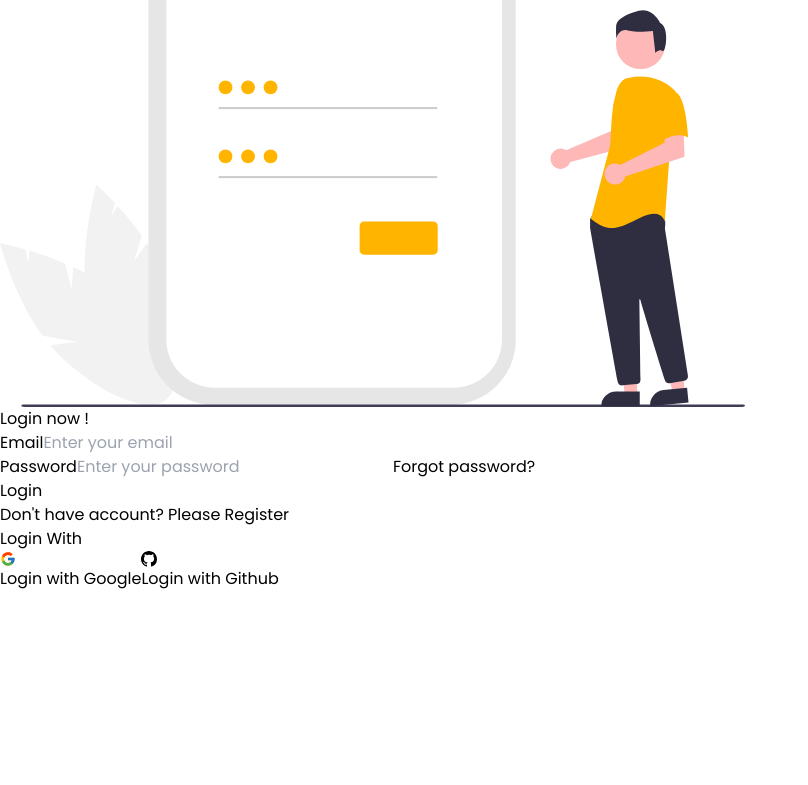
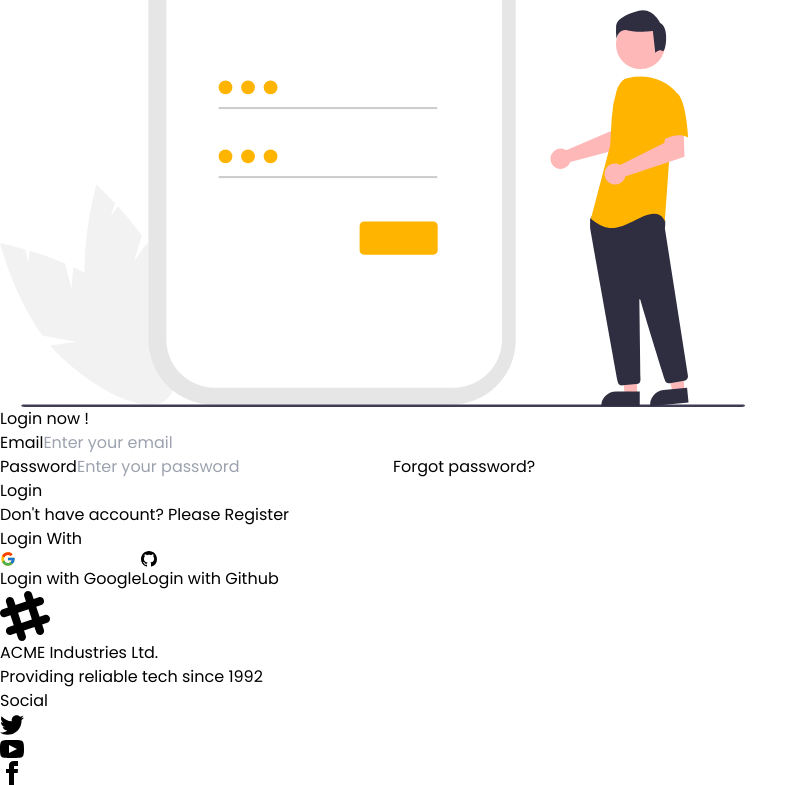
Before and after one commit to syedashiqbd/brand-car-shop-client, a React (Vite) app: page /login in a window 1280 px wide. Shown: the part 1812-2597 px from the top of the page, without its empty margins (0-808 px from the left). Before the commit the page ends 2403 px from the top, so only its background shows below. Built offline with nearby package versions, Linux system fonts and the light colour scheme; no server answers.

Commit message:
footer and extra 2 section added

```diff
--- a/src/pages/AddProduct.jsx
+++ b/src/pages/AddProduct.jsx
@@ -37,8 +37,9 @@ const AddProduct = () => {
   };
 
   return (
+    <div>
+        <Navbar></Navbar>
       <div className="lg:w-[1152px] w-[400px] mx-auto">
-      <Navbar></Navbar>
         <div className=" lg:py-16 lg:px-28 py-6 px-10 text-center ">
           <h1 className="divider my-10 text-gray-700 text-4xl font-semibold">
             Add Product
@@ -138,6 +139,7 @@ const AddProduct = () => {
           </form>
         </div>
       </div>
+    </div>
   );
 };
 
--- /dev/null
+++ b/src/pages/Footer.jsx
@@ -0,0 +1,66 @@
+const Footer = () => {
+  return (
+    <footer className=" bg-[#FACC15]  mt-10">
+      <div className="flex justify-between items-center p-10 lg:w-[1152px] w-[400px] mx-auto">
+        <aside>
+          <svg
+            width="50"
+            height="50"
+            viewBox="0 0 24 24"
+            xmlns="http://www.w3.org/2000/svg"
+            fillRule="evenodd"
+            clipRule="evenodd"
+            className="fill-current"
+          >
+            <path d="M22.672 15.226l-2.432.811.841 2.515c.33 1.019-.209 2.127-1.23 2.456-1.15.325-2.148-.321-2.463-1.226l-.84-2.518-5.013 1.677.84 2.517c.391 1.203-.434 2.542-1.831 2.542-.88 0-1.601-.564-1.86-1.314l-.842-2.516-2.431.809c-1.135.328-2.145-.317-2.463-1.229-.329-1.018.211-2.127 1.231-2.456l2.432-.809-1.621-4.823-2.432.808c-1.355.384-2.558-.59-2.558-1.839 0-.817.509-1.582 1.327-1.846l2.433-.809-.842-2.515c-.33-1.02.211-2.129 1.232-2.458 1.02-.329 2.13.209 2.461 1.229l.842 2.515 5.011-1.677-.839-2.517c-.403-1.238.484-2.553 1.843-2.553.819 0 1.585.509 1.85 1.326l.841 2.517 2.431-.81c1.02-.33 2.131.211 2.461 1.229.332 1.018-.21 2.126-1.23 2.456l-2.433.809 1.622 4.823 2.433-.809c1.242-.401 2.557.484 2.557 1.838 0 .819-.51 1.583-1.328 1.847m-8.992-6.428l-5.01 1.675 1.619 4.828 5.011-1.674-1.62-4.829z"></path>
+          </svg>
+          <p>
+            ACME Industries Ltd.
+            <br />
+            Providing reliable tech since 1992
+          </p>
+        </aside>
+        <nav>
+          <header className="footer-title ">Social</header>
+          <div className="grid grid-flow-col gap-4">
+            <a>
+              <svg
+                xmlns="http://www.w3.org/2000/svg"
+                width="24"
+                height="24"
+                viewBox="0 0 24 24"
+                className="fill-current"
+              >
+                <path d="M24 4.557c-.883.392-1.832.656-2.828.775 1.017-.609 1.798-1.574 2.165-2.724-.951.564-2.005.974-3.127 1.195-.897-.957-2.178-1.555-3.594-1.555-3.179 0-5.515 2.966-4.797 6.045-4.091-.205-7.719-2.165-10.148-5.144-1.29 2.213-.669 5.108 1.523 6.574-.806-.026-1.566-.247-2.229-.616-.054 2.281 1.581 4.415 3.949 4.89-.693.188-1.452.232-2.224.084.626 1.956 2.444 3.379 4.6 3.419-2.07 1.623-4.678 2.348-7.29 2.04 2.179 1.397 4.768 2.212 7.548 2.212 9.142 0 14.307-7.721 13.995-14.646.962-.695 1.797-1.562 2.457-2.549z"></path>
+              </svg>
+            </a>
+            <a>
+              <svg
+                xmlns="http://www.w3.org/2000/svg"
+                width="24"
+                height="24"
+                viewBox="0 0 24 24"
+                className="fill-current"
+              >
+                <path d="M19.615 3.184c-3.604-.246-11.631-.245-15.23 0-3.897.266-4.356 2.62-4.385 8.816.029 6.185.484 8.549 4.385 8.816 3.6.245 11.626.246 15.23 0 3.897-.266 4.356-2.62 4.385-8.816-.029-6.185-.484-8.549-4.385-8.816zm-10.615 12.816v-8l8 3.993-8 4.007z"></path>
+              </svg>
+            </a>
+            <a>
+              <svg
+                xmlns="http://www.w3.org/2000/svg"
+                width="24"
+                height="24"
+                viewBox="0 0 24 24"
+                className="fill-current"
+              >
+                <path d="M9 8h-3v4h3v12h5v-12h3.642l.358-4h-4v-1.667c0-.955.192-1.333 1.115-1.333h2.885v-5h-3.808c-3.596 0-5.192 1.583-5.192 4.615v3.385z"></path>
+              </svg>
+            </a>
+          </div>
+        </nav>
+      </div>
+    </footer>
+  );
+};
+
+export default Footer;
--- a/src/pages/Login.jsx
+++ b/src/pages/Login.jsx
@@ -65,9 +65,9 @@ const Login = () => {
       });
   };
   return (
+    <div>
+      <Navbar></Navbar>
       <div className="lg:w-[1152px] w-[400px] mx-auto">
-      <Navbar></Navbar>
-
         <div className="lg:flex items-center justify-center my-20 gap-10">
           <div className="text-center lg:text-left">
             <img className="w-[500px]" src={loginSVG} alt="" />
@@ -136,6 +136,7 @@ const Login = () => {
           </div>
         </div>
       </div>
+    </div>
   );
 };
 
--- a/src/pages/MyCart.jsx
+++ b/src/pages/MyCart.jsx
@@ -36,13 +36,14 @@ const MyCart = () => {
   };
 
   return (
-    <div className="lg:w-[1152px] w-[400px] mx-auto">
+    <div>
       <Navbar></Navbar>
-      <div className="overflow-x-auto ">
+      <div className="lg:w-[1152px] w-[400px] mx-auto ">
+        <div className="overflow-x-auto min-h-screen ">
           <h1 className="divider my-10 text-gray-700 text-4xl font-semibold">
             Your Cart Product
           </h1>
-        <table className="table ">
+          <table className="table  ">
             {/* head */}
             <thead className=" bg-indigo-600 text-white text-base font-semibold">
               <tr>
@@ -78,6 +79,7 @@ const MyCart = () => {
           </table>
         </div>
       </div>
+    </div>
   );
 };
 
--- a/src/pages/Navbar.jsx
+++ b/src/pages/Navbar.jsx
@@ -30,7 +30,8 @@ const Navbar = () => {
     </>
   );
   return (
-    <div className="navbar bg-base-100 lg:w-[1152px] w-[400px] mx-auto">
+    <div className="bg-[#FACC15]">
+      <div className="navbar lg:w-[1152px] w-[400px] mx-auto">
         <div className="navbar-start">
           <div className="dropdown">
             <label tabIndex={0} className="btn btn-ghost lg:hidden">
@@ -86,11 +87,10 @@ const Navbar = () => {
                 <li>
                   <Link to="/profile">Profile</Link>
                 </li>
-
                 <li>
                   <p
                     onClick={handleLogOut}
-                  className=" bg-[#FFB400] text-white py-2 hover:bg-yellow-600 hover:text-white focus:outline-none focus:ring active:text-yellow-500 "
+                    className=" bg-black text-[#FACC15] py-2 hover:bg-yellow-500 hover:text-black  focus:outline-none focus:ring active:text-yellow-500 "
                   >
                     Logout
                   </p>
@@ -99,13 +99,14 @@ const Navbar = () => {
             </div>
           ) : (
             <Link to="/login">
-            <button className="rounded bg-[#FFB400] text-white lg:px-8 lg:py-2 px-6 py-1 hover:bg-yellow-600 focus:outline-none focus:ring active:text-yellow-500">
+              <button className="rounded bg-black  text-[#FACC15] lg:px-8 lg:py-2 px-6 py-1 hover:bg-yellow-500 hover:text-black focus:outline-none focus:ring active:text-yellow-500">
                 Login
               </button>
             </Link>
           )}
         </div>
       </div>
+    </div>
   );
 };
 
--- a/src/pages/ProductDetails.jsx
+++ b/src/pages/ProductDetails.jsx
@@ -43,14 +43,13 @@ const ProductDetails = () => {
   };
 
   return (
+    <div>
+      <Navbar></Navbar>
       <div className="lg:w-[1152px] w-[400px] mx-auto">
-      <Navbar></Navbar>
-
         {/* product details page */}
         <h1 className="divider my-10 text-gray-700 text-4xl font-semibold">
           Product Details
         </h1>
-
         <div>
           <Link className="block rounded-lg p-4 shadow-sm shadow-indigo-100">
             <img
@@ -58,7 +57,6 @@ const ProductDetails = () => {
               src={product.photo}
               className="h-[500px] w-full rounded-md object-cover"
             />
-
             <div className="mt-2">
               <div className="flex justify-between items-center">
                 <div className="space-y-2">
@@ -76,12 +74,10 @@ const ProductDetails = () => {
                   <span className="whitespace-nowrap text-yellow-600  text-lg font-bold">
                     {product.brand}
                   </span>
-
                   <p className="text-gray-500 mt-2">{product.type}</p>
                 </div>
               </div>
               <p className="mt-5">{product.description}</p>
-
               <div className="flex gap-4">
                 <form className="mt-4 lg:w-1/4 w-full mx-auto">
                   <button
@@ -96,6 +92,7 @@ const ProductDetails = () => {
           </Link>
         </div>
       </div>
+    </div>
   );
 };
 
--- a/src/pages/Register.jsx
+++ b/src/pages/Register.jsx
@@ -57,9 +57,9 @@ const Register = () => {
       );
   };
   return (
+    <div>
+      <Navbar></Navbar>
       <div className="lg:w-[1152px] w-[400px] mx-auto">
-      <Navbar></Navbar>
-
         <div className="lg:flex items-center justify-center mt-20 gap-10">
           <div className="text-center lg:text-left">
             <img className="w-[600px]" src={registerSVG} alt="" />
@@ -140,6 +140,7 @@ const Register = () => {
           </div>
         </div>
       </div>
+    </div>
   );
 };
 
--- a/src/pages/Root.jsx
+++ b/src/pages/Root.jsx
@@ -1,9 +1,11 @@
 import { Outlet } from 'react-router-dom';
+import Footer from './Footer';
 
 const Root = () => {
   return (
     <div>
       <Outlet></Outlet>
+      <Footer></Footer>
     </div>
   );
 };
--- a/src/pages/UpdateProduct.jsx
+++ b/src/pages/UpdateProduct.jsx
@@ -42,8 +42,9 @@ const UpdateProduct = () => {
   };
 
   return (
+    <div>
+      <Navbar></Navbar>
       <div className="lg:w-[1152px] w-[400px] mx-auto">
-      <Navbar></Navbar>
         <div className=" lg:py-16 lg:px-28 py-6 px-10 text-center ">
           <h1 className="divider my-10 text-gray-700 text-4xl font-semibold">
             Update Product
@@ -154,6 +155,7 @@ const UpdateProduct = () => {
           </form>
         </div>
       </div>
+    </div>
   );
 };
 
```
Also changed, not shown: src/pages/BrandPage.jsx (+6 -8 lines), src/pages/Home.jsx (+91 -2 lines). Lines whose indentation alone changed are shown as unchanged.
